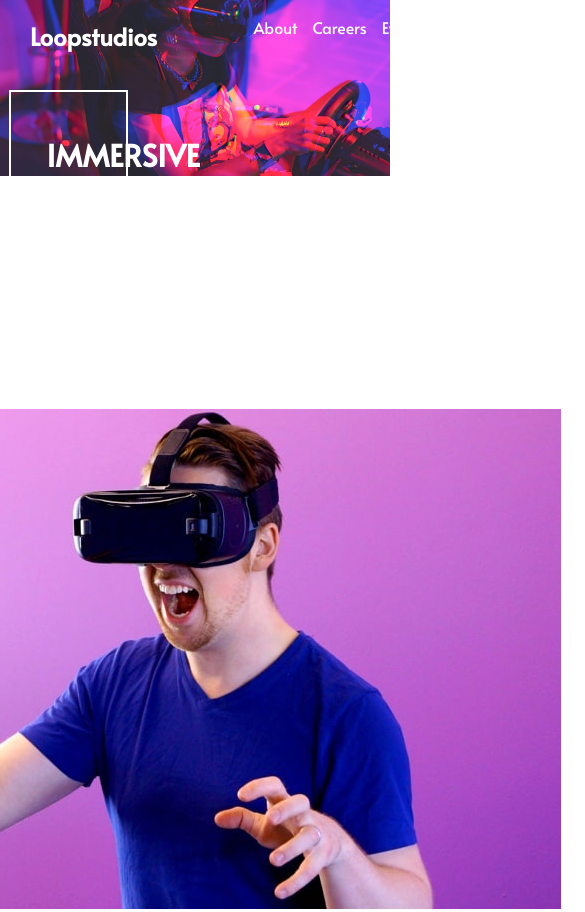
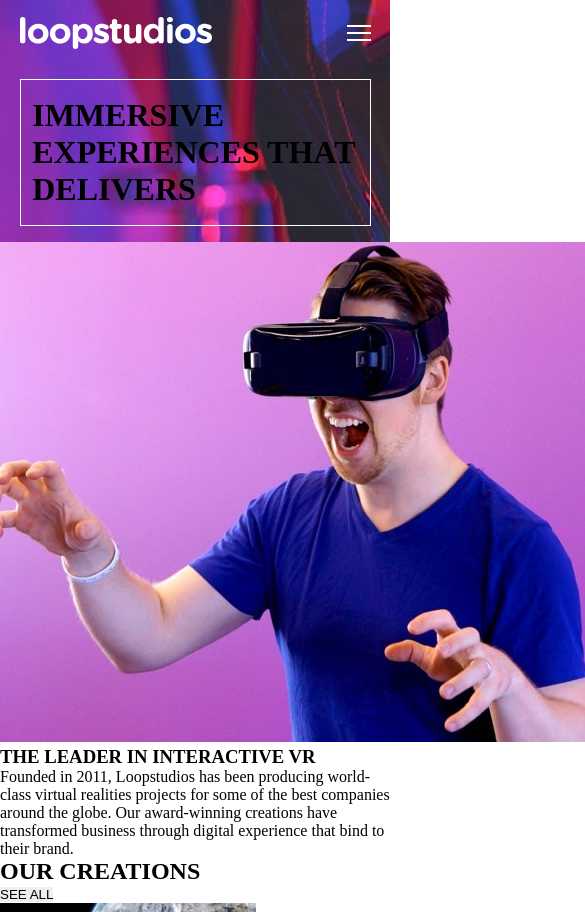
Before and after one commit to OlufemiIsrael/loop, a plain HTML site: page index.html in a window 390 px wide. Shown: the top 912 px of the page, 585 px wide, since content can reach past the window. Drawn offline with Linux system fonts and the light colour scheme.

Commit message:
start from mobile

```diff
--- a/css/query.css
+++ b/css/query.css
@@ -1,58 +1,34 @@
-@media screen and (max-width:1300px){
-   .heading{
-    width: 56%;
-    font-size: 43px;
-    padding: 42px 5% 62px 49px;
-   }
-}
-@media screen and (max-width:950px){
-    .header{
-        height: 393px;
-    }
-    .heading{
-        font-size: 30px;
-        width: 56%;
-        padding: 42px 5% 36px 36px;
-    }
-    .wrap {
-        margin: 0% 0% 0% 0%;
-    }
-    .container {
-        grid-template-columns: none;
-        margin-left: 11%;
-    }
-    .top{
-        display: none;
-    }
-    .btm{
-        display: block;
-        margin-top: 3%;
-    }
-    .img-wrax {
-        margin-top: 4%;
-    }
-    .img-box{
-        display: flex;
-        justify-content: center;
-    }
-    .wrap-box{
-        display: flex;
-        justify-content: center;
-        padding: 0% 7%;
-    }
-    .grid-items {
-        display: flex;
-        justify-content: center;
-        width: 700px;
-        height: 350px;
-    }
-    .imgy{
-        width: 100%;
-    }
+*,
+*::after,
+*::before {
+  border: 0;
+  margin: 0;
+  padding: 0;
+  outline: 0;
+  text-decoration: none;
+  list-style: none;
 }
 
-@media screen and (max-width: 768px) {
-    .grid-items {
-        width: 591px;
-    }
+header{
+    background-image: url("/img/image-hero.jpg");
+    padding: 2vh 5vw;
+    height: 208px;
 }
+nav{
+    display: flex;
+    justify-content: space-between;
+    align-items: center;
+    margin-bottom: 30px;
+}
+ul{
+    display: flex;
+    display: none;
+}
+ul li:not(:last-child){
+    margin-right: 8px;
+}
+
+.head-wrap{
+    border: 1px solid white;
+    padding: 2vh 3vw;
+}
--- a/index.html
+++ b/index.html
@@ -1,17 +1,18 @@
 <!DOCTYPE html>
 <html>
+
 <head>
     <title>Loop-studios</title>
     <meta name="viewport" content="width=device-width, initial-scale=1.0">
     <link href="https://fonts.googleapis.com/css2?family=Alata&display=swap" rel="stylesheet">
-        <link rel="stylesheet" href="css/styles.css">
+    <!-- <link rel="stylesheet" href="css/styles.css"> -->
     <link rel="stylesheet" href="css/query.css">
 </head>
+
 <body>
     <header class="header">
         <nav class="head">
-                    <h1 class="h1">Loopstudios</h1>
-                <div>
+            <img src="/img/logo.svg" alt="logo">
             <ul class="list1">
                 <li>About</li>
                 <li>Careers</li>
@@ -19,23 +20,25 @@
                 <li>Products</li>
                 <li>Supports</li>
             </ul>
-                </div>
+            <img src="/img/icon-hamburger.svg" alt="navbar">
+        </nav>
         <div class="head-wrap">
             <h1 class="heading">IMMERSIVE EXPERIENCES THAT DELIVERS</h1>
         </div>
-            </nav>
     </header>
     <section>
         <div class="wrapper">
             <div class="img-wrax">
                 <div class="img-box">
-                        <img src="img/image-interactive.jpg">
+                    <img src="img/image-interactive.jpg" class="fuck">
                 </div>
                 <div class="wrap-box">
                     <div class="wrap">
                         <h3 class="head1">THE LEADER IN INTERACTIVE VR</h3>
-                        <p class="paragraph">Founded in 2011,  Loopstudios has been producing world-class virtual realities projects for some of the best companies around the globe.
-                        Our award-winning creations have transformed business through digital experience that bind to their brand.</p>
+                        <p class="paragraph">Founded in 2011, Loopstudios has been producing world-class virtual
+                            realities projects for some of the best companies around the globe.
+                            Our award-winning creations have transformed business through digital experience that bind
+                            to their brand.</p>
                     </div>
                 </div>
             </div>
@@ -53,31 +56,31 @@
                     <span>DEEP<br>EARTH</span>
                 </div>
                 <div class="grid-items">
-                        <img src="img/image-night-arcade.jpg"  class="imgy">
+                    <img src="img/image-night-arcade.jpg" class="imgy">
                     <span>NIGHT<br>ARCADE</span>
                 </div>
                 <div class="grid-items">
-                        <img src="img/image-soccer-team.jpg"  class="imgy">
+                    <img src="img/image-soccer-team.jpg" class="imgy">
                     <span>SOCCER<br>TEAM VR</span>
                 </div>
                 <div class="grid-items">
-                        <img src="img/image-grid.jpg"  class="imgy">
+                    <img src="img/image-grid.jpg" class="imgy">
                     <span>THE<br>GRID</span>
                 </div>
                 <div class="grid-items">
-                        <img src="img/image-from-above.jpg"  class="imgy">
+                    <img src="img/image-from-above.jpg" class="imgy">
                     <span>FROM UP<br>ABOVE VR</span>
                 </div>
                 <div class="grid-items">
-                        <img src="img/image-pocket-borealis.jpg"  class="imgy">
+                    <img src="img/image-pocket-borealis.jpg" class="imgy">
                     <span>POCKET<br>BOREALIS</span>
                 </div>
                 <div class="grid-items">
-                        <img src="img/image-curiosity.jpg"  class="imgy">
+                    <img src="img/image-curiosity.jpg" class="imgy">
                     <span>THE<br>CURIOSITY</span>
                 </div>
                 <div class="grid-items">
-                        <img src="img/image-fisheye.jpg"  class="imgy">
+                    <img src="img/image-fisheye.jpg" class="imgy">
                     <span>MAKE IT<br>FISHEYE</span>
                 </div>
             </div>
@@ -101,11 +104,11 @@
             </div>
             <div class="wrap2">
                 <ul class="list2">
-                        <li  class="list3">Abouts</li>
-                        <li  class="list3">Careers</li>
-                        <li  class="list3">Events</li>
-                        <li  class="list3">Products</li>
-                        <li  class="list3">Supports</li>
+                    <li class="list3">Abouts</li>
+                    <li class="list3">Careers</li>
+                    <li class="list3">Events</li>
+                    <li class="list3">Products</li>
+                    <li class="list3">Supports</li>
                 </ul>
                 <div class="foot">
                     <h4>&#169 2021 Loopstudios. All right reserved.</h4>
@@ -114,4 +117,5 @@
         </nav>
     </footer>
 </body>
+
 </html>
```
Lines whose indentation alone changed are shown as unchanged.
